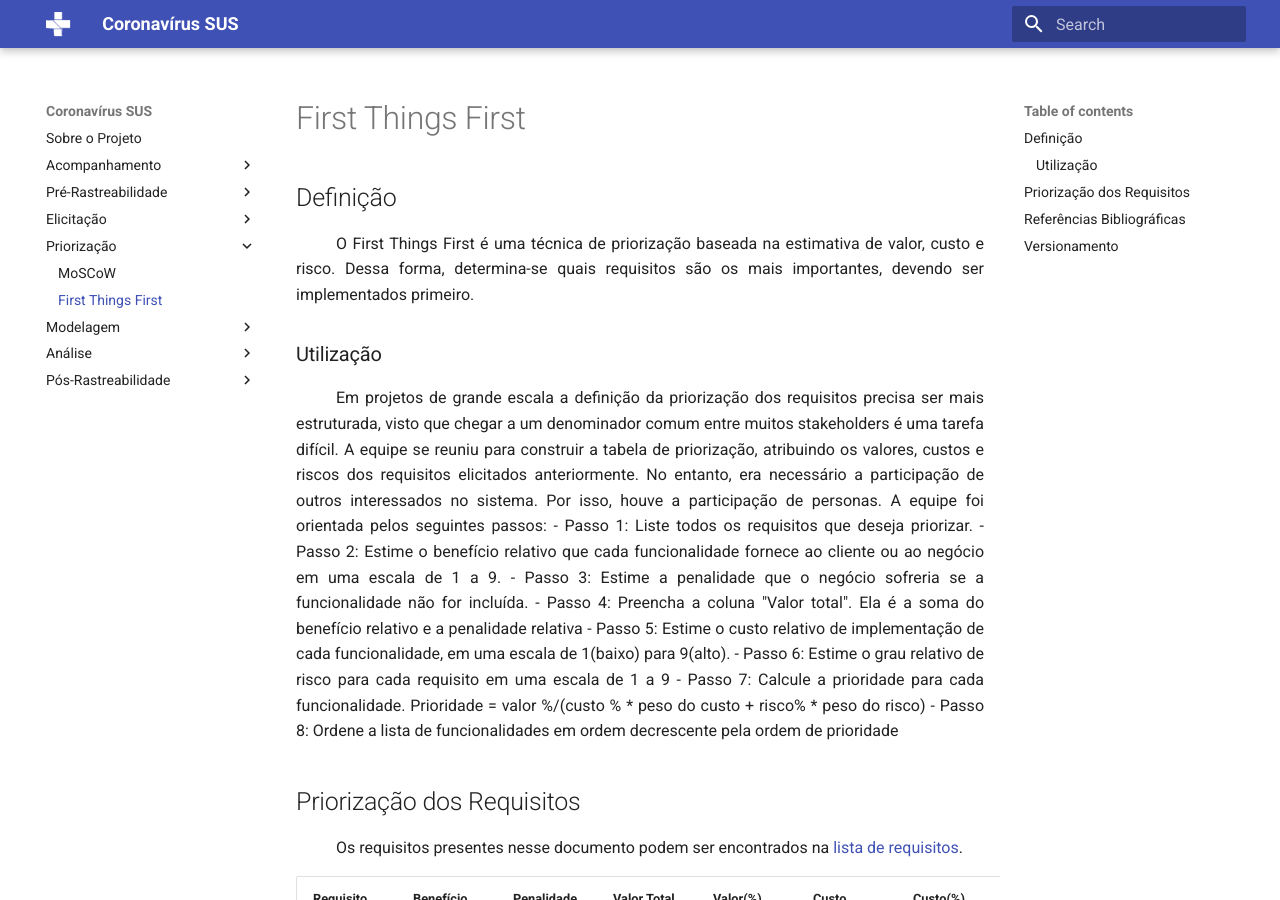
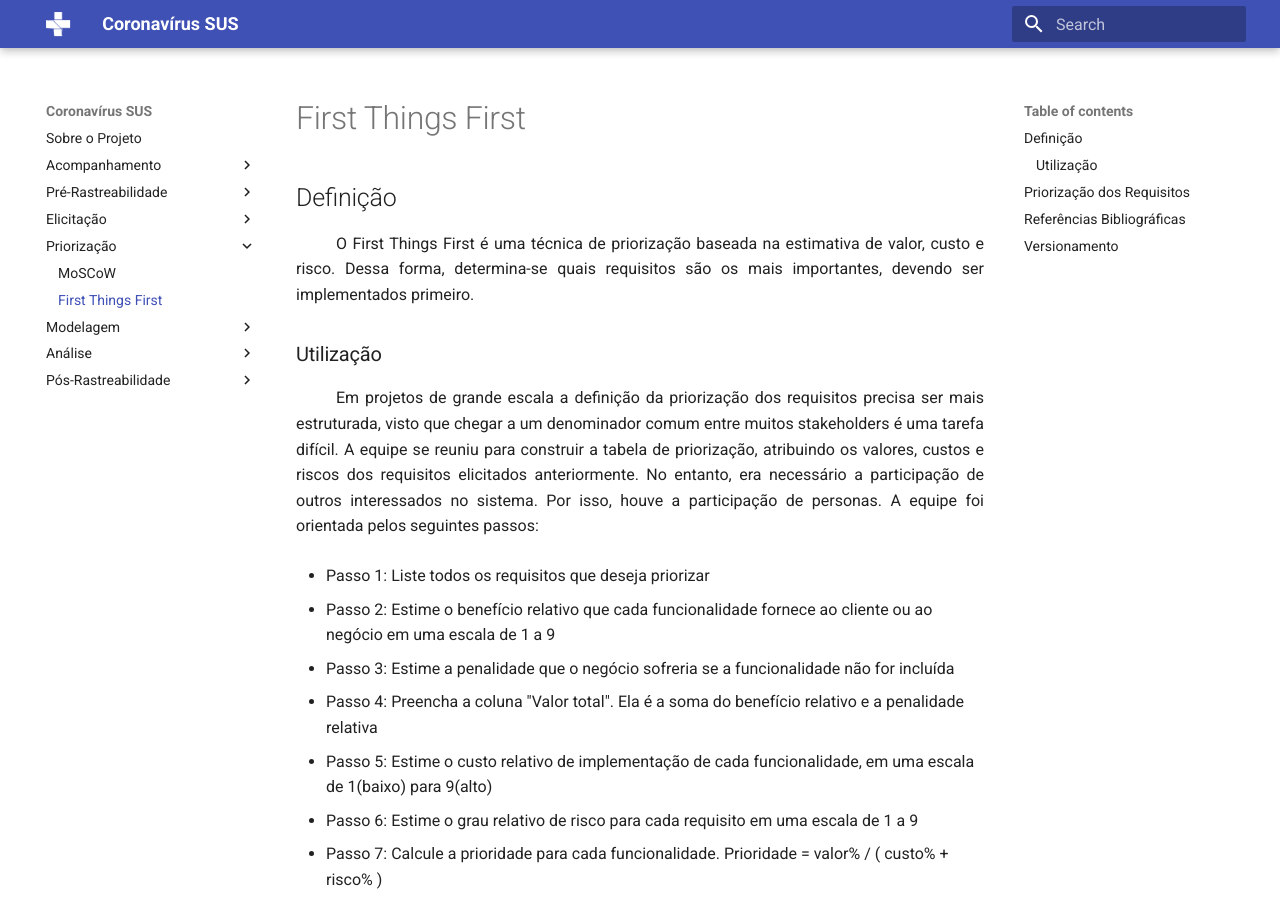
Before and after one commit to Requisitos-de-Software/2020.2-Coronavirus-SUS, an MkDocs documentation site: the page built from docs/elicitação/priorização/firstThingsFirst.md, in a window 1280 px wide and 900 px high. Built offline with MkDocs 1.6.1 and Material for MkDocs 9.7.7, drawn with Linux system fonts in a browser that asks for light colours; old or Windows-style settings are respelled for this version of MkDocs; some of the changed text lies outside the part shown.

Commit message:
Consertando formatação no doc FTF

```diff
--- a/docs/elicitação/priorização/firstThingsFirst.md
+++ b/docs/elicitação/priorização/firstThingsFirst.md
@@ -14,15 +14,23 @@ A equipe se reuniu para construir a tabela de priorização, atribuindo os valor
 
 A equipe foi orientada pelos seguintes passos:
 
-- Passo 1: Liste todos os requisitos que deseja priorizar.
-- Passo 2: Estime o benefício relativo que cada funcionalidade fornece ao cliente ou ao negócio em uma escala de 1 a 9.
-- Passo 3: Estime a penalidade que o negócio sofreria se a funcionalidade não for incluída.
+</div>
+
+- Passo 1: Liste todos os requisitos que deseja priorizar
+
+- Passo 2: Estime o benefício relativo que cada funcionalidade fornece ao cliente ou ao negócio em uma escala de 1 a 9
+
+- Passo 3: Estime a penalidade que o negócio sofreria se a funcionalidade não for incluída
+
 - Passo 4: Preencha a coluna "Valor total". Ela é a soma do benefício relativo e a penalidade relativa
-- Passo 5: Estime o custo relativo de implementação de cada funcionalidade, em uma escala de 1(baixo) para 9(alto).
+
+- Passo 5: Estime o custo relativo de implementação de cada funcionalidade, em uma escala de 1(baixo) para 9(alto)
+
 - Passo 6: Estime o grau relativo de risco para cada requisito em uma escala de 1 a 9
-- Passo 7: Calcule a prioridade para cada funcionalidade.  Prioridade = valor %/(custo % * peso do custo + risco% * peso do risco)
+
+- Passo 7: Calcule a prioridade para cada funcionalidade.  Prioridade = valor% / ( custo% + risco% )
+
 - Passo 8: Ordene a lista de funcionalidades em ordem decrescente pela  ordem de prioridade
-</div>
 
 
 ## Priorização dos Requisitos
```
